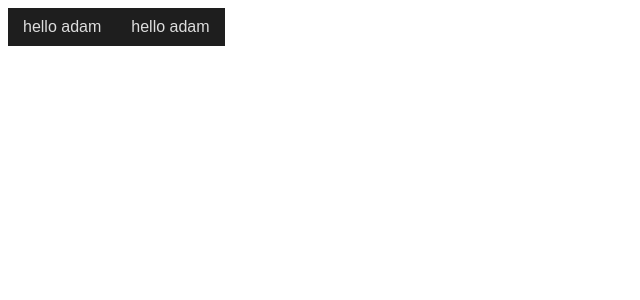
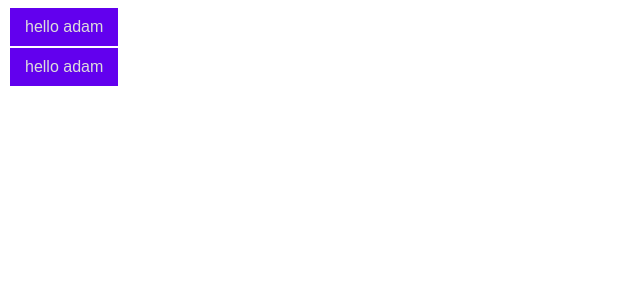
Before and after one commit to Adam-Elmi/SomComponent, a React (Vite) app: page / in a window 1280 px wide. Shown: the top 300 px of the page, without its empty margins (0-640 px from the left). Built offline with nearby package versions, Linux system fonts and the light colour scheme.

Commit message:
Modified index.css

```diff
--- a/src/index.css
+++ b/src/index.css
@@ -1,7 +1,11 @@
 [name=sombtn] {
   padding: 10px 15px;
-  background-color: #1e1e1e;
+  background-color: #6200ee;
   color: #fff;
   border: none;
   cursor: pointer;
+  margin: 2px;
+  display: flex;
+  gap: 5px;
+  align-items: center;
 }
```
